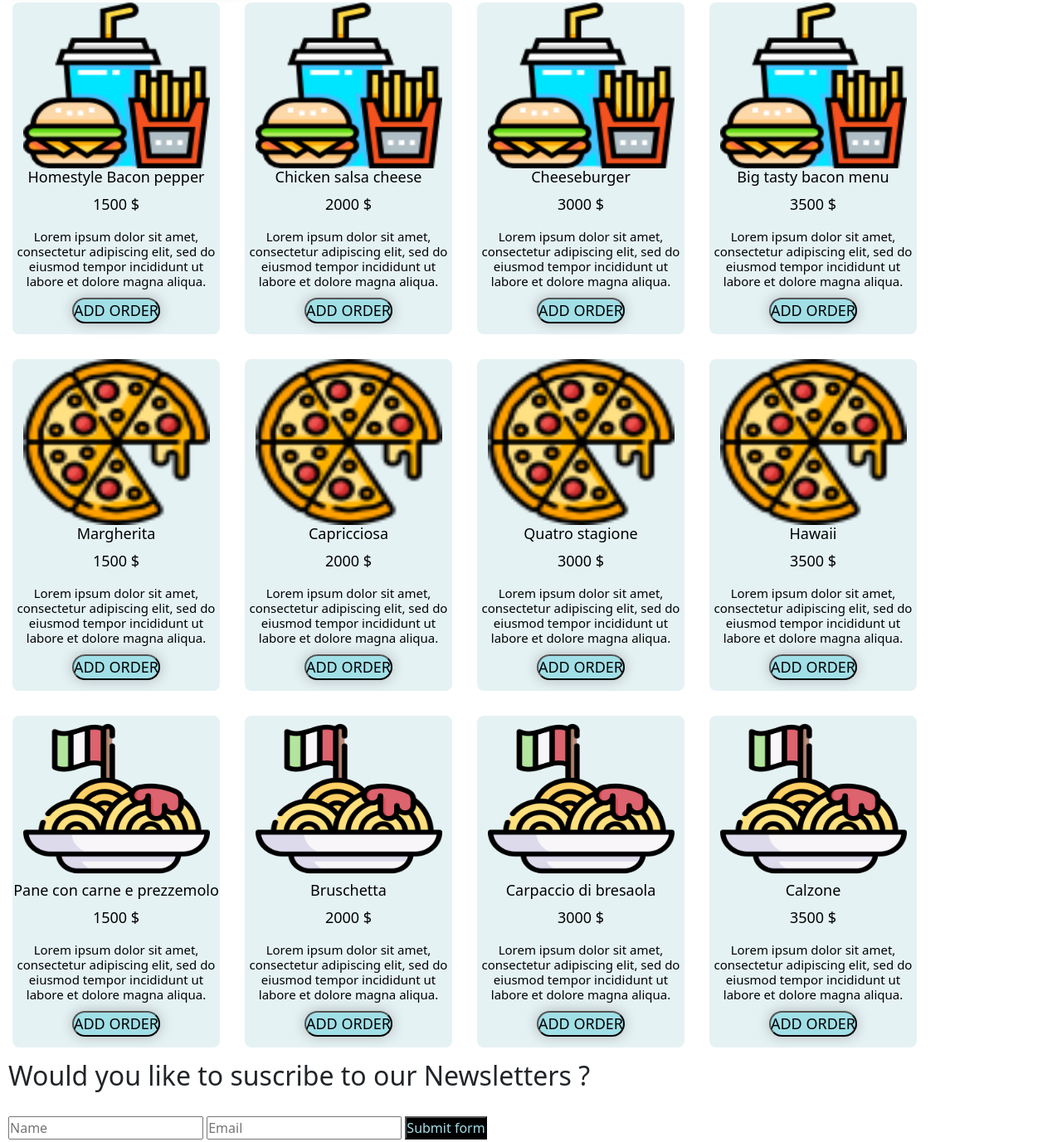
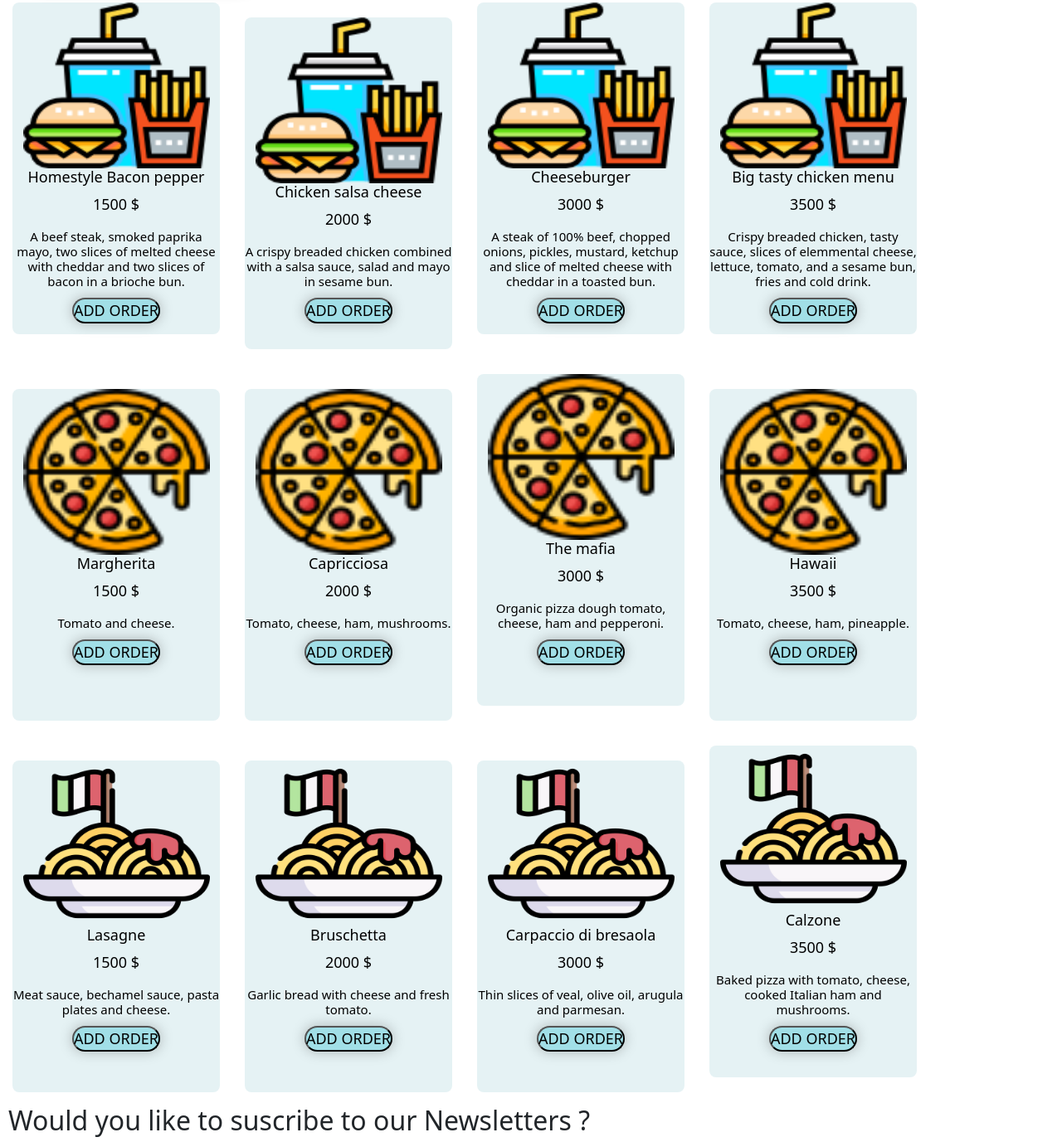
Before and after one commit to VIOTTISOFIA/app-pedidos-de-comidas, a plain HTML site: page index.html in a window 1280 px wide. Shown: the part 226-1603 px from the top of the page at 83% size. Drawn offline with nearby package versions, Linux system fonts and the light colour scheme; some packages are replaced by stand-ins of ours; a script that the page names is missing.

Commit message:
lorem ipsum

```diff
--- a/data.json
+++ b/data.json
@@ -1,97 +1,121 @@
 [
-    {"id": 1,
-    "category":"BURGER",
+  {
+    "id": 1,
+    "category": "BURGER",
     "title": "Homestyle Bacon pepper",
     "precio": 1500,
-    "img":"./img/burger.png",
-    "Desc":"Lorem ipsum dolor sit amet, consectetur adipiscing elit, sed do eiusmod tempor incididunt ut labore et dolore magna aliqua.",
-    "quantity": 1},
+    "img": "./img/burger.png",
+    "Desc": "A beef steak, smoked paprika mayo, two slices of melted cheese with cheddar and two slices of bacon in a brioche bun.",
+    "quantity": 1
+  },
 
-    {"id": 2,
-    "category":"BURGER",
+  {
+    "id": 2,
+    "category": "BURGER",
     "title": "Chicken salsa cheese",
-    "precio":2000,
-    "img":"./img/burger.png",
-    "Desc":"Lorem ipsum dolor sit amet, consectetur adipiscing elit, sed do eiusmod tempor incididunt ut labore et dolore magna aliqua.",
-    "quantity": 1},
+    "precio": 2000,
+    "img": "./img/burger.png",
+    "Desc": "A crispy breaded chicken combined with a salsa sauce, salad and mayo in sesame bun.",
+    "quantity": 1
+  },
 
-    {"id": 3,
-    "category":"BURGER",
+  {
+    "id": 3,
+    "category": "BURGER",
     "title": "Cheeseburger",
-    "precio":3000,
-    "img":"./img/burger.png",
-    "Desc":"Lorem ipsum dolor sit amet, consectetur adipiscing elit, sed do eiusmod tempor incididunt ut labore et dolore magna aliqua.",
-    "quantity":1 },
+    "precio": 3000,
+    "img": "./img/burger.png",
+    "Desc": "A steak of 100% beef, chopped onions, pickles, mustard, ketchup and slice of melted cheese with cheddar in a toasted bun.",
+    "quantity": 1
+  },
 
-    {"id": 4,
-    "category":"BURGER",
-    "title": "Big tasty bacon menu",
+  {
+    "id": 4,
+    "category": "BURGER",
+    "title": "Big tasty chicken menu",
     "precio": 3500,
-    "img":"./img/burger.png",
-    "Desc":"Lorem ipsum dolor sit amet, consectetur adipiscing elit, sed do eiusmod tempor incididunt ut labore et dolore magna aliqua.",
-    "quantity": 1},
+    "img": "./img/burger.png",
+    "Desc": "Crispy breaded chicken, tasty sauce, slices of elemmental cheese, lettuce, tomato, and a sesame bun, fries and cold drink.",
+    "quantity": 1
+  },
 
-    {"id": 5,
-    "category":"PIZZA",
+  {
+    "id": 5,
+    "category": "PIZZA",
     "title": "Margherita",
     "precio": 1500,
     "img": "./img/pizza.png",
-    "Desc":"Lorem ipsum dolor sit amet, consectetur adipiscing elit, sed do eiusmod tempor incididunt ut labore et dolore magna aliqua.",
-    "quantity": 1},
+    "Desc": "Tomato and cheese.",
+    "quantity": 1
+  },
 
-    {"id": 7,
-    "category":"PIZZA",
+  {
+    "id": 7,
+    "category": "PIZZA",
     "title": "Capricciosa",
-    "precio":2000,
+    "precio": 2000,
     "img": "./img/pizza.png",
-    "Desc":"Lorem ipsum dolor sit amet, consectetur adipiscing elit, sed do eiusmod tempor incididunt ut labore et dolore magna aliqua.",
-    "quantity": 1},
+    "Desc": "Tomato, cheese, ham, mushrooms.",
+    "quantity": 1
+  },
 
-    {"id": 8,
-    "category":"PIZZA",
-    "title": "Quatro stagione",
-    "precio":3000,
+  {
+    "id": 8,
+    "category": "PIZZA",
+    "title": "The mafia",
+    "precio": 3000,
     "img": "./img/pizza.png",
-    "Desc":"Lorem ipsum dolor sit amet, consectetur adipiscing elit, sed do eiusmod tempor incididunt ut labore et dolore magna aliqua.",
-    "quantity": 1},
+    "Desc": "Organic pizza dough tomato, cheese, ham and pepperoni.",
+    "quantity": 1
+  },
 
-    {"id": 9,
-    "category":"PIZZA",
+  {
+    "id": 9,
+    "category": "PIZZA",
     "title": "Hawaii",
     "precio": 3500,
     "img": "./img/pizza.png",
-    "Desc":"Lorem ipsum dolor sit amet, consectetur adipiscing elit, sed do eiusmod tempor incididunt ut labore et dolore magna aliqua.",
-    "quantity": 1},
+    "Desc": "Tomato, cheese, ham, pineapple.",
+    "quantity": 1
+  },
 
-    {"id": 10,
-    "category":"ITALIAN",
-    "title": "Pane con carne e prezzemolo",
+  {
+    "id": 10,
+    "category": "ITALIAN",
+    "title": "Lasagne",
     "precio": 1500,
-    "img":"./img/pasta.png",
-    "Desc":"Lorem ipsum dolor sit amet, consectetur adipiscing elit, sed do eiusmod tempor incididunt ut labore et dolore magna aliqua.",
-    "quantity": 1},
+    "img": "./img/pasta.png",
+    "Desc": "Meat sauce, bechamel sauce, pasta plates and cheese.",
+    "quantity": 1
+  },
 
-    {"id": 11,
-    "category":"ITALIAN",
+  {
+    "id": 11,
+    "category": "ITALIAN",
     "title": "Bruschetta",
-    "precio":2000,
-    "img":"./img/pasta.png",
-    "Desc":"Lorem ipsum dolor sit amet, consectetur adipiscing elit, sed do eiusmod tempor incididunt ut labore et dolore magna aliqua.",
-    "quantity": 1},
+    "precio": 2000,
+    "img": "./img/pasta.png",
+    "Desc": "Garlic bread with cheese and fresh tomato.",
+    "quantity": 1
+  },
 
-    {"id": 12,
-    "category":"ITALIAN",
+  {
+    "id": 12,
+    "category": "ITALIAN",
     "title": "Carpaccio di bresaola",
-    "precio":3000,
-    "img":"./img/pasta.png",
-    "Desc":"Lorem ipsum dolor sit amet, consectetur adipiscing elit, sed do eiusmod tempor incididunt ut labore et dolore magna aliqua.",
-    "quantity": 1},
+    "precio": 3000,
+    "img": "./img/pasta.png",
+    "Desc": "Thin slices of veal, olive oil, arugula and parmesan.",
+    "quantity": 1
+  },
 
-    {"id": 13,
-    "category":"ITALIAN",
+  {
+    "id": 13,
+    "category": "ITALIAN",
     "title": "Calzone",
     "precio": 3500,
-    "img":"./img/pasta.png",
-    "Desc":"Lorem ipsum dolor sit amet, consectetur adipiscing elit, sed do eiusmod tempor incididunt ut labore et dolore magna aliqua.",
-    "quantity": 1}
+    "img": "./img/pasta.png",
+    "Desc": "Baked pizza with tomato, cheese, cooked Italian ham and mushrooms.",
+    "quantity": 1
+  }
 ]
--- a/style.css
+++ b/style.css
@@ -14,19 +14,14 @@ h1 {
 background-color:#a1dfe7;
 padding: .5rem;
 margin-right:60.5rem ;
-   /* margin-left: 50rem; */
 height:20%;
 text-align: center;
 border-radius: 100vmax; ;
 text-transform: uppercase;
 font-weight: 100px;
 box-shadow: 0 0 1rem rgba(0, 0, 0, .25);
-
+margin-left: 30px;
 }
-
-
-
-
 
 /* product cards */
 .shop-content {
@@ -37,15 +32,7 @@ h1 {
 margin-left: 80px;
 margin-right: 80px;
 }
-body{
-        /* display: flex; */
-        /* justify-content:space-around ;
-        align-items: center;
-        flex-wrap: wrap; */
-        /* margin-top: 30px;
-        margin-left: 80px;
-        margin-right: 80px; */
-}
+
 .card {
 border: 1px black;
 width: 250px;
@@ -57,17 +44,7 @@ body{
 display: inline-block;
 border-radius: 8px;
 font-size: 20px;
-    /* padding: 10px;
-    display: inline-block;
-    justify-content: space-between;
-    align-items: center; */
 box-shadow: 0 4px 8px 0 rgba (0, 0, 0 0,2);
-    /* max-width: 250px;
-    height: 450px;
-    margin: auto;
-    text-align: center;
-    font-family: Arial, Helvetica, sans-serif;
-    font-size: small; */
 }
 
 .card > img {
@@ -94,7 +71,6 @@ h6 {
 border-radius: 90vmax;
 margin-top: 3px;
 text-transform: uppercase;
-    /* font-weight: 80px; */
 box-shadow: 0 0 1rem rgba(0, 0, 0, .25)
 
 
```
Also changed, not shown: index.html (+0 -23 lines). Lines whose indentation alone changed are shown as unchanged.
